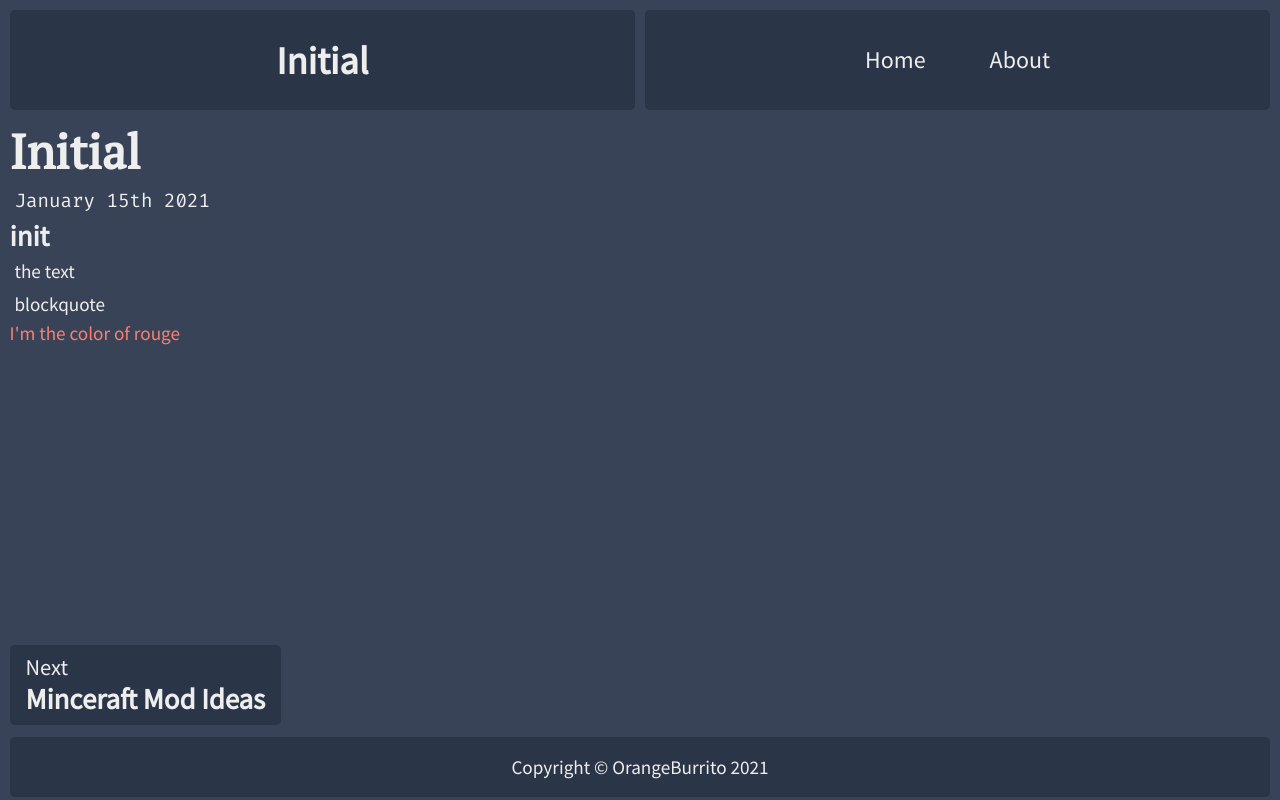
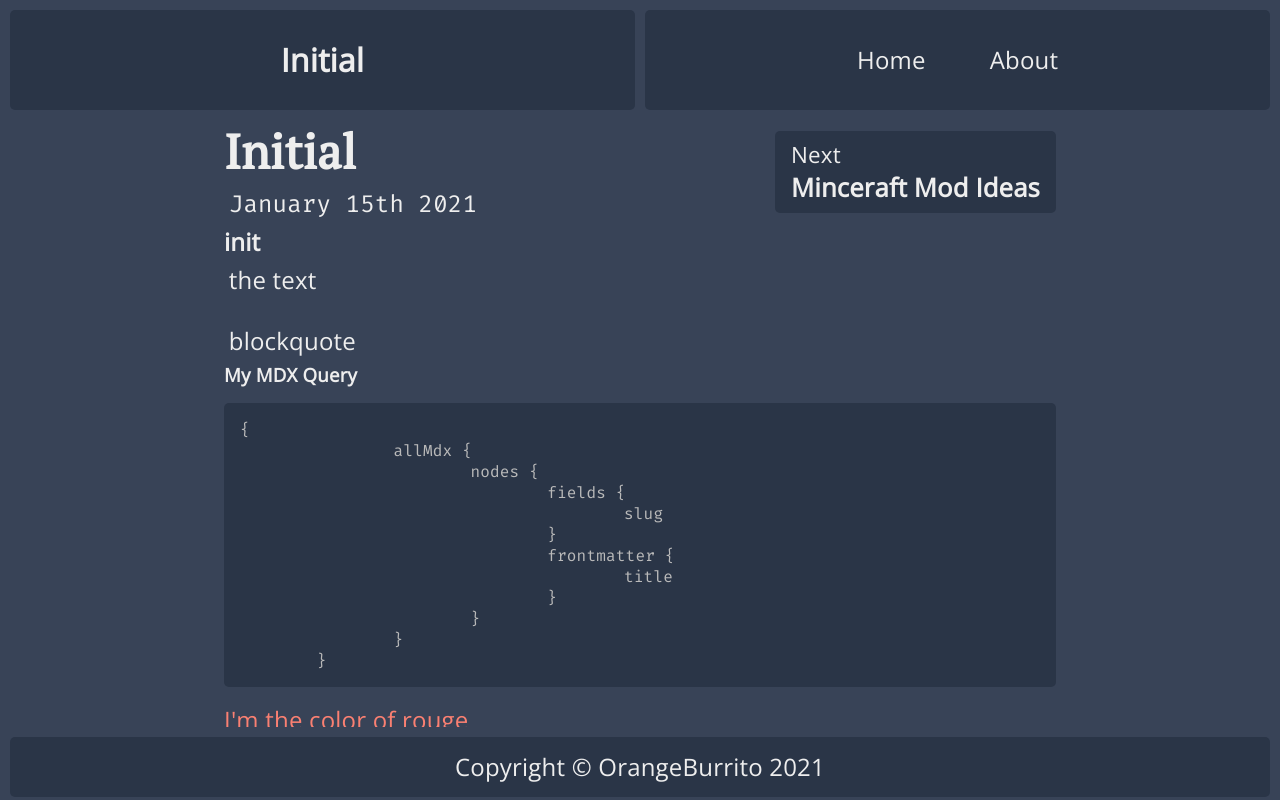
Before and after one commit to OrangeBurrito/gatsby-blog, a Gatsby site: page /initial/ in a window 1280 px wide. Built offline with nearby package versions, Linux system fonts and the light colour scheme; Gatsby itself is replaced by a stand-in of ours; some packages are replaced by stand-ins of ours; code samples lack their colours; no server answers.

Commit message:
images actually did work but the link was wrong

````diff
--- a/gatsby-config.js
+++ b/gatsby-config.js
@@ -5,6 +5,9 @@ module.exports = {
 		author: `OrangeBurrito`,
 	},
 	plugins: [
+		`gatsby-plugin-react-helmet`,
+		`gatsby-transformer-sharp`,
+		`gatsby-plugin-sharp`,
 		{
 			resolve: `gatsby-plugin-mdx`,
 			options: {
@@ -34,8 +37,19 @@ module.exports = {
 				path: `${__dirname}/src/posts`,
 			},
 		},
-		`gatsby-transformer-sharp`,
-    `gatsby-plugin-sharp`,
-		`gatsby-plugin-react-helmet`,
+		{
+			resolve: `gatsby-transformer-remark`,
+			options: {
+				plugins: [
+				{
+					resolve: "gatsby-remark-external-links",
+					options: {
+						target: "_self",
+						rel: "nofollow"
+					}
+				}
 				]
 			}
+		},
+	]
+}
--- a/gatsby-node.js
+++ b/gatsby-node.js
@@ -1,4 +1,4 @@
-const { createFilePath } = require(`gatsby-source-filesystem`);
+const { createFilePath, createRemoteFileNode } = require(`gatsby-source-filesystem`)
 const path = require(`path`)
 
 exports.createPages = ({ actions, graphql }) => {
@@ -47,8 +47,22 @@ exports.createPages = ({ actions, graphql }) => {
 	})
 }
 
-exports.onCreateNode = ({ node, actions, getNode }) => {
-	const { createNodeField } = actions;
+exports.createSchemaCustomization = ({ actions }) => {
+  const { createTypes } = actions
+  createTypes(`
+    type Mdx implements Node {
+      frontmatter: Frontmatter
+      coverImage: File @link(from: "coverImage___NODE")
+    }
+    type Frontmatter {
+      title: String!
+      coverImage: String
+    }
+  `)
+}
+
+exports.onCreateNode = async ({ node, actions, getNode, store, cache, createNodeId}) => {
+	const { createNodeField, createNode } = actions;
 	if (node.internal.type === `Mdx`) {
 		const value = createFilePath({ node, getNode });
 		createNodeField({
@@ -57,4 +71,22 @@ exports.onCreateNode = ({ node, actions, getNode }) => {
 			value,
 		});
 	}
-};
+
+	if (
+    node.internal.type === "Mdx" &&
+    node.frontmatter.coverImage !== null
+  ) {
+    let fileNode = await createRemoteFileNode({
+      url: node.frontmatter.coverImage, // string that points to the URL of the image
+      parentNodeId: node.id, // id of the parent node of the fileNode you are going to create
+      createNode, // helper function in gatsby-node to generate the node
+      createNodeId, // helper function in gatsby-node to generate the node id
+      cache, // Gatsby's cache
+      store, // Gatsby's Redux store
+    })
+    // if the file was created, attach the new node to the parent node
+    if (fileNode) {
+      node.coverImage___NODE = fileNode.id
+    }
+  }
+}
--- a/package.json
+++ b/package.json
@@ -13,8 +13,10 @@
     "gatsby-plugin-mdx": "^1.8.0",
     "gatsby-plugin-react-helmet": "^3.4.0",
     "gatsby-plugin-sharp": "^2.12.2",
+    "gatsby-remark-external-links": "0.0.4",
     "gatsby-remark-images": "^3.9.0",
     "gatsby-source-filesystem": "^2.9.0",
+    "gatsby-transformer-remark": "^2.15.0",
     "gatsby-transformer-sharp": "^2.10.1",
     "prop-types": "^15.7.2",
     "react": "^16.12.0",
--- a/src/posts/initial.mdx
+++ b/src/posts/initial.mdx
@@ -7,4 +7,20 @@ date: 2021-01-15
 the text
 > blockquote
 
+### My MDX Query
+```
+{
+		allMdx {
+			nodes {
+				fields {
+					slug
+				}
+				frontmatter {
+					title
+				}
+			}
+		}
+	}
+```
+
 <div style={{color: 'salmon'}}>I'm the color of rouge</div>
--- a/src/posts/minecraft-mod-ideas.mdx
+++ b/src/posts/minecraft-mod-ideas.mdx
@@ -1,6 +1,7 @@
 ---
 title: 'Minceraft Mod Ideas'
 date: 2021-01-18
+coverImage: https://images.unsplash.com/photo-1560237731-890b122a9b6c
 ---
 
 Are you in the business of producing Minecraft Modifications™?
@@ -11,7 +12,7 @@ These are a hodgepodge of the ideas brewing in the dark cavern of my skull, in b
 Go ahead and use them however you like, apart from patenting them. (No one likes a patent troll!)
 
 ## Trash Can!
-<img src='https://static.wikia.nocookie.net/ftb_gamepedia/images/7/77/Block_Trash_Can.png/revision/latest/scale-to-width-down/128?cb=20200128202020'></img>
+![The Trash Can from Extra Utilities 2 (https://ftb.gamepedia.com/Extra_Utilities_2)](https://static.wikia.nocookie.net/ftb_gamepedia/images/7/77/Block_Trash_Can.png)
 
 - a **Trash Can** but with an opening animation similar to a chests'. It has the metallic thud! closing sound
 
--- a/src/style.css
+++ b/src/style.css
@@ -1,4 +1,13 @@
-@import url('https://fonts.googleapis.com/css2?family=Source+Sans+Pro&family=Heebo:wght@800&family=Fira+Code&family=PT+Serif&display=swap');
+@import url('https://fonts.googleapis.com/css2?family=Open+Sans&family=Source+Sans+Pro&family=Fira+Code&family=PT+Serif&display=swap');
+
+:root {
+	--main-bg:#384357;
+	--wrap-bg: #2A3547;
+	--default-text: #eee;
+	--darker-text: #BABABA;
+	--link-hover: #B1F1FA;
+	--white: #fff;
+}
 
 * {
 	margin: 0;
@@ -7,9 +16,10 @@
 }
 
 body {
-	font-family: 'Source Sans Pro', arial;
-	background: #384357;
-	color: #eee;
+	font-family: 'Open Sans', arial;
+	letter-spacing: 0.2px;
+	background: var(--main-bg);
+	color: var(--default-text);
 	height: 100%;
 	width: 100%;
 }
@@ -19,7 +29,6 @@ body {
 	display: grid;
 	grid-template-rows: 100px 1fr 60px;
 	grid-gap: 0.6rem;
-	border-radius: 5px;
 	padding: 0.6rem;
 }
 
@@ -46,23 +55,23 @@ body {
 }
 
 .box {
-	background: #2A3547;
+	background: var(--wrap-bg);
 	border-radius: 5px;
 }
 
 a {
-	color: #eee;
+	color: var(--default-text);
 	text-decoration: none;
 }
 
 a:hover {
-	border-bottom: 2px solid #B1F1FA;
-	color: #B1F1FA;
+	border-bottom: 2px solid var(--link-hover);
+	color: var(--link-hover);
 }
 
 .active {
 	font-weight: bold;
-	border-bottom: 2px solid #eee;
+	border-bottom: 2px solid var(--default-text);
 }
 
 img {
@@ -99,39 +108,39 @@ img {
 }
 
 .posts-aside a:hover {
-	border: 5px solid #fff;
+	border: 5px solid var(--white);
 }
 
 .about-wrap a {
 	font-size: 1.5rem;
 }
 
-.bold-h1 {
-	font-family: 'Heebo';
-}
-
 .blogpost-wrap {
 	height: 76vh;
-	display: grid;
-	grid-template-rows: 85% 15%;
-	grid-gap: 0.2rem;
-}
-
-.blogpost-content {
-	height: 100%;
+	max-width: 65vw;
 	overflow: scroll;
+	margin: 0 auto;
 }
 
 .blogpost-wrap p, .blogpost-wrap li {
 	padding: 0.3rem;
 }
 
+.blogpost-wrap > p {
+	padding-bottom: 1.5rem;
+}
+
 .blogpost-wrap ul  {
 	padding-left: 1.5rem;
 }
 
-div {
-	font-size: 1.2rem;
+.blogpost-wrap p, .blogpost-wrap li, .blogpost-wrap div, footer {
+	font-size: 1.5rem;
+}
+
+.blogpost-header {
+	display: grid;
+	grid-template-columns: 1fr 1fr;
 }
 
 img {
@@ -146,7 +155,9 @@ img {
 .post-navigation {
 	display: flex;
 	align-items: center;
-	gap: 2.5rem;
+	justify-content: flex-end;
+	gap: 1rem;
+
 }
 
 .post-navigation > * {
@@ -154,5 +165,22 @@ img {
 }
 
 .post-navigation h3 {
+	font-size: 1.4rem;
 	font-weight: lighter;
 }
+
+.post-navigation h2 {
+	font-size: 1.6rem;
+}
+
+pre {
+	background-color: var(--wrap-bg);
+	color: var(--darker-text);
+	padding: 1rem;
+	margin: 1rem 0;
+	border-radius: 5px;
+}
+
+code {
+	font-family: 'Fira Code';
+}
--- a/src/templates/blogpost.js
+++ b/src/templates/blogpost.js
@@ -1,11 +1,11 @@
 import React from 'react'
-import {graphql, Link} from 'gatsby'
-import {MDXRenderer} from 'gatsby-plugin-mdx'
+import { graphql, Link } from 'gatsby'
+import { MDXRenderer } from 'gatsby-plugin-mdx'
 
 import Dump from '../components/Dump'
 import Layout from '../components/layout'
 
-export const query = graphql `
+export const query = graphql`
 query PostBySlug($slug: String!) {
   mdx(fields: { slug: { eq: $slug } }) {
 		body
@@ -17,18 +17,17 @@ query PostBySlug($slug: String!) {
 }
 `
 
-export default ({data, pageContext}) => {
-	const {frontmatter, body} = data.mdx
-	const {previous, next} = pageContext
+export default ({ data, pageContext }) => {
+	const { frontmatter, body } = data.mdx
+	const { previous, next } = pageContext
 	return (
 		<Layout title={frontmatter.title}>
 			<div className="blogpost-wrap">
-				<div className="blogpost-content">
+				<div className="blogpost-header">
+					<div className="blogpost-title">
 						<h1 className="post-title">{frontmatter.title}</h1>
-					<p style={{fontFamily: 'Fira Code'}}>{frontmatter.date}</p>
-					<MDXRenderer>{body}</MDXRenderer>
+						<p style={{ fontFamily: 'Fira Code' }}>{frontmatter.date}</p>
 					</div>
-
 					<div className="post-navigation">
 					{previous === false ? null : (
 						<>
@@ -52,6 +51,9 @@ export default ({data, pageContext}) => {
 					)}
 					</div>
 				</div>
+
+				<MDXRenderer>{body}</MDXRenderer>
+			</div>
 		</Layout>
 	)
 }
````
Also changed, not shown: src/posts/plant-background.png (added), 1 other file. Lines whose indentation alone changed are shown as unchanged.
